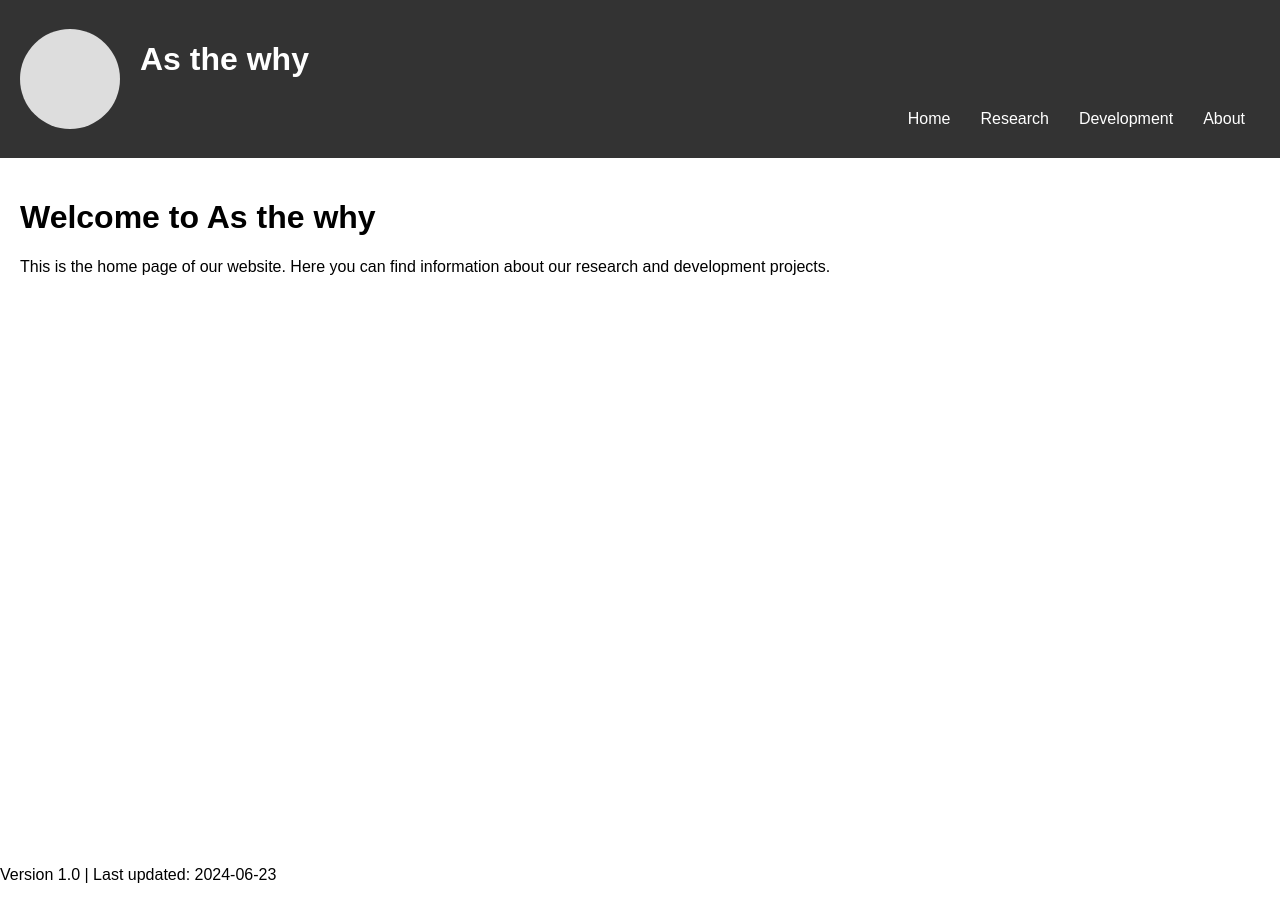
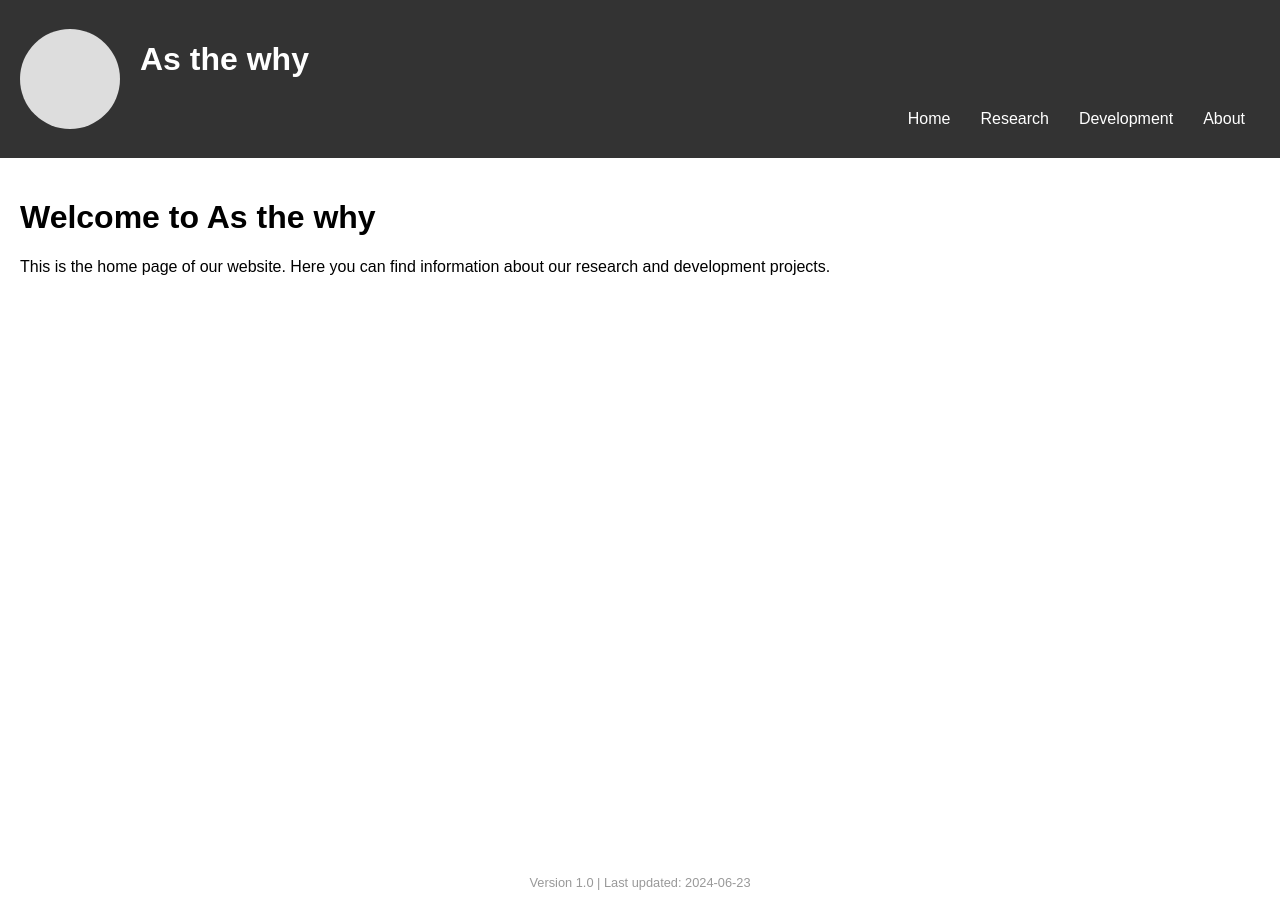
Before and after one commit to sungdongy/sungdongy.github.io, a Jekyll site: the page built from index.md, in a window 1280 px wide. Built offline with Jekyll 4.4.1, drawn with Linux system fonts in a browser that asks for light colours.

Commit message:
Update styles.css

```diff
--- a/assets/css/styles.css
+++ b/assets/css/styles.css
@@ -89,3 +89,14 @@ nav ul ul li a:hover {
     flex: 1;
     padding: 20px;
 }
+
+footer {
+    text-align: center;
+    padding: 10px 0;
+    color: #999;
+    font-size: 0.8em;
+}
+
+footer p {
+    margin: 0;
+}
```
